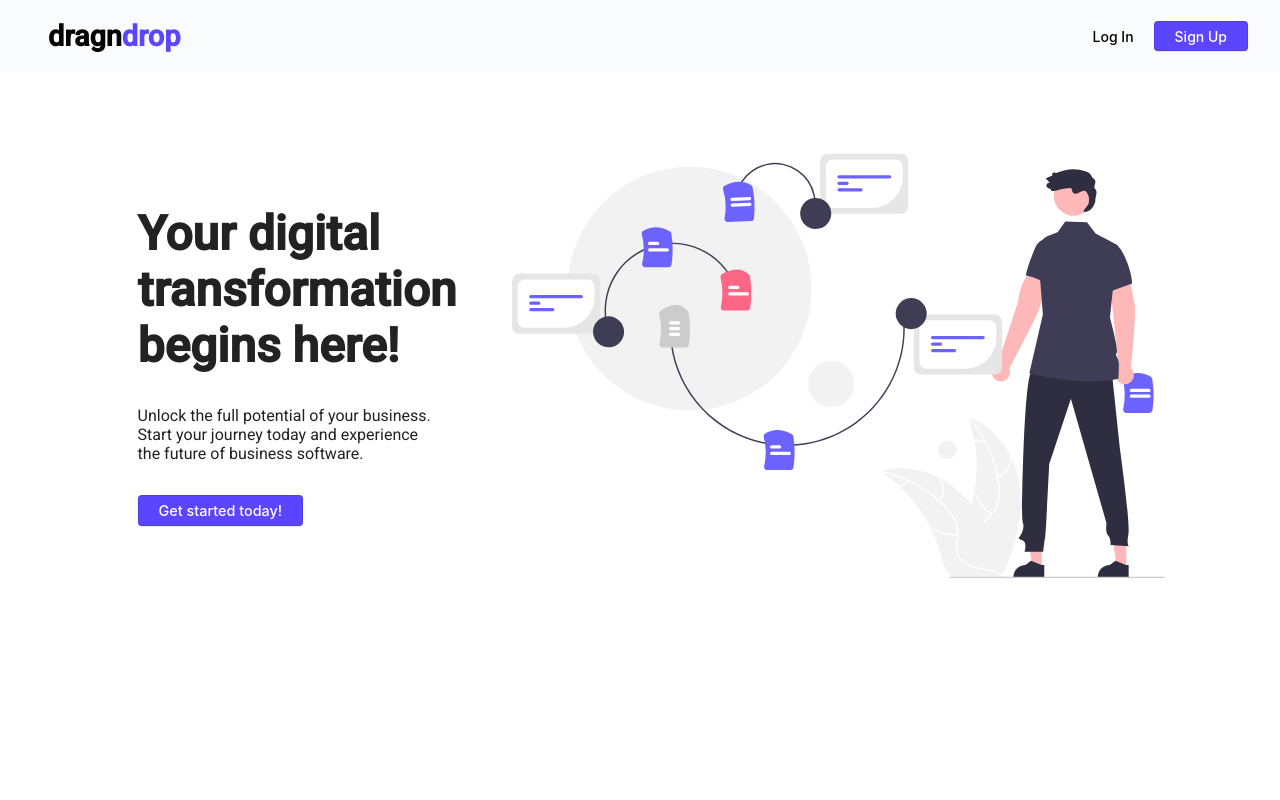
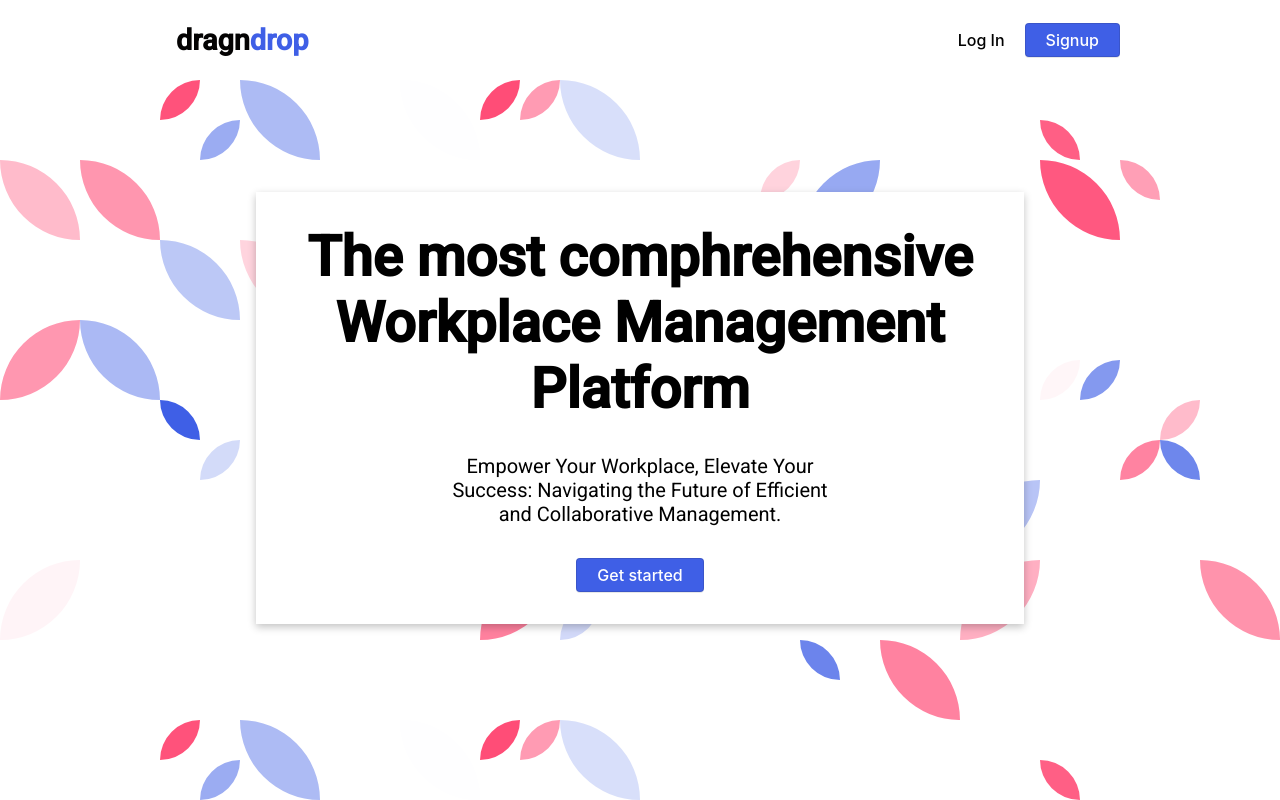
Before and after one commit to Evany226/Drag-and-Drop, a React (Vite) app in the folder trello/: page / in a window 1280 px wide. Built offline with nearby package versions, Linux system fonts and the light colour scheme.

Commit message:
homepage

```diff
--- a/trello/src/css/Button.css
+++ b/trello/src/css/Button.css
@@ -1,6 +1,6 @@
 .signup-button {
   cursor: pointer;
-  background-color: #5b45ff;
+  background-color: #3f5fe6;
   border: 1px solid rgba(27, 31, 35, 0.15);
   border-radius: 0.25rem;
   box-shadow: rgba(27, 31, 35, 0.1) 0 1px 0;
@@ -8,7 +8,7 @@
   cursor: pointer;
   font-family: -apple-system, system-ui, "Segoe UI", Helvetica, Arial,
     sans-serif, "Apple Color Emoji", "Segoe UI Emoji";
-  font-size: 0.875rem;
+  font-size: 1rem;
   font-weight: 500;
   padding: 0.35rem 1.25rem;
   position: relative;
@@ -19,7 +19,7 @@
 
 .try-button {
   cursor: pointer;
-  background-color: #5b45ff;
+  background-color: #3f5fe6;
   border: 1px solid rgba(27, 31, 35, 0.15);
   border-radius: 0.25rem;
   box-shadow: rgba(27, 31, 35, 0.1) 0 1px 0;
@@ -27,7 +27,7 @@
   cursor: pointer;
   font-family: -apple-system, system-ui, "Segoe UI", Helvetica, Arial,
     sans-serif, "Apple Color Emoji", "Segoe UI Emoji";
-  font-size: 0.9rem;
+  font-size: 1rem;
   font-weight: 500;
   padding: 0.35rem 1.25rem;
   position: relative;
@@ -38,12 +38,12 @@
 .login-button {
   cursor: pointer;
   color: #000;
-  font-size: 0.875rem;
+  font-size: 1rem;
   font-weight: 500;
   padding: 0.35rem 1rem;
   text-decoration: none;
   border: none;
-  background-color: #fafbfc;
+  background-color: #fff;
   border-radius: 0.8rem;
   margin-right: 0.25rem;
   font-family: -apple-system, system-ui, "Segoe UI", Helvetica, Arial,
--- a/trello/src/css/Home.css
+++ b/trello/src/css/Home.css
@@ -1,37 +1,16 @@
-#root {
-  font-family: Inter, sans-serif;
+.home-page {
+  height: 100vh;
+  display: flex;
+  flex-direction: column;
+  align-items: center;
 }
 
-html,body, * {
-  margin: 0;
-  padding 0;
-  box-sizing: border-box;
-
-}
-
-#background {
-  background-color: #fafbfc;
-}
-
-
-.homeNav {
-  background-color: #fafbfc;
+.home-nav {
+  height: 5rem;
   display: flex;
+  align-items: center;
   justify-content: space-between;
-  align-items: center;
-  height: 4.5rem;
-  width: 100%;
-}
-
-.title {
-  color: #040303;
-  font-weight: 700;
-}
-
-
-.title-2 {
-  color:#5b45ff;
-  font-weight: 700;
+  width: 80%;
 }
 
 #titleWrapper {
@@ -41,133 +20,52 @@ html,body, * {
   margin-left: 2rem;
 }
 
-#buttonWrapper {
-  display: flex;
-  flex-direction: row;
-  align-items: center;
-  height: 100%;
+.title {
+  color: #040303;
+  font-weight: 700;
 }
 
+.title-2 {
+  color: #3f5fe6;
+  font-weight: 700;
+}
 
-#foreground {
+.home-body {
   background-color: #fff;
-  height: calc(100% - 4.5rem);
+  height: calc(100% - 5rem);
+  width: 100%;
   display: flex;
   align-items: center;
   justify-content: center;
+  background-color: red;
+  background-image: url("../assets/backdrop.svg");
+  padding-bottom: 4rem;
 }
 
-.subTextWrapper {
-  width: 60%;
+.button-wrapper {
   display: flex;
   align-items: center;
-  justify-content: flex-start;
 }
 
-.mainTextWrapper {
-  width: 40%;
+.home-wrapper {
+  background-color: white;
   display: flex;
   flex-direction: column;
+  align-items: center;
   justify-content: center;
-  align-items: flex-end;
-
+  width: 60%;
+  padding: 2rem 0rem;
+  box-shadow: rgba(0, 0, 0, 0.24) 0px 3px 8px;
 }
 
-.slogan-wrapper {
-  background-color: white;
-  padding: 3rem 2rem;
-  width: 70%;
-  margin-right: 3rem;
-
+.home-title {
+  font-size: 3.5rem;
+  text-align: center;
 }
 
-.main-title {
-  margin-bottom: 2rem;
-  font-weight: 700;
-  font-size: 2.986rem;
-  color: #222222;
-
+.home-subtitle {
+  font-size: 1.25rem;
+  width: 50%;
+  text-align: center;
+  margin: 2rem 0rem;
 }
-
-.sub-title {
-  font-weight: 400;
-  margin-bottom: 2rem;
-  color:RGB(34, 34, 34);
-  font-size: 1rem;
-  font-family: "Roboto", sans-serif;
-}
-
-.svgcomp {
-  width: 85%;
-}
-
-
-@media only screen and (max-width: 699px) {
-  #foreground {
-    flex-direction: column;
-  }
-
-  .mainTextWrapper {
-    justify-content: center;
-    align-items: center;
-    width: 100%;
-  }
-
-  .subTextWrapper {
-    align-items: center;
-    justify-content: center;
-  }
-
-  .slogan-wrapper {
-    width: 95%;
-    display: flex;
-    flex-direction: column;
-    align-items: center;
-    justify-content: center;
-    margin-right: 0rem;
-  }
-
-  .main-title {
-    text-align: center;
-  }
-
-  .sub-title {
-    text-align: center;
-  }
-
-  .subTextWrapper {
-    width: 100%;
-  }
-
-  .svgcomp {
-    width: 90%;
-    height: 95%;
-  }
-
-}
-
-
-
-
-@media only screen and (max-width: 700px) {
-
-
-}
-
-@media only screen and (min-width: 992px) {
-
-}
-
-@media only screen and (min-width: 993px) {
-  html,body {
-    font-size: 100%;
-  }
-}
-
-
-@media only screen and (min-width: 1400px) {
-  html, body {
-    font-size: 110%;
-  }
-
-}
--- a/trello/src/pages/HomePage.jsx
+++ b/trello/src/pages/HomePage.jsx
@@ -4,38 +4,31 @@ import "../css/index.css";
 import SignupButton from "../components/SignupButton.jsx";
 import LoginButton from "../components/LoginButton.jsx";
 import TryButton from "../components/TryButton.jsx";
-import { ReactComponent } from "../assets/new.svg";
 
 function Home() {
   return (
     <>
-      <section id="background">
-        <nav className="homeNav">
+      <section className="home-page">
+        <nav className="home-nav">
           <div id="titleWrapper">
             <h3 className="title"> dragn</h3>
             <h3 className="title-2">drop </h3>
           </div>
-          <div className="buttonWrapper">
+          <div className="button-wrapper">
             <LoginButton buttonName="Log In" />
-            <SignupButton buttonName="Sign Up" />
+            <SignupButton buttonName="Signup" />
           </div>
         </nav>
-
-        <div id="foreground">
-          <div className="mainTextWrapper">
-            <div className="slogan-wrapper">
-              <h2 className="main-title">
-                Your digital transformation begins here!
-              </h2>
-              <h5 className="sub-title">
-                Unlock the full potential of your business. Start your journey
-                today and experience the future of business software.
-              </h5>
-              <TryButton buttonName="Get started today!" />
-            </div>
-          </div>
-          <div className="subTextWrapper">
-            <ReactComponent class="svgcomp" />
+        <div className="home-body">
+          <div className="home-wrapper">
+            <h1 className="home-title">
+              The most comphrehensive Workplace Management Platform
+            </h1>
+            <p className="home-subtitle">
+              Empower Your Workplace, Elevate Your Success: Navigating the
+              Future of Efficient and Collaborative Management.
+            </p>
+            <TryButton buttonName="Get started" />
           </div>
         </div>
       </section>
```
Also changed, not shown: trello/src/assets/backdrop.svg (added).
